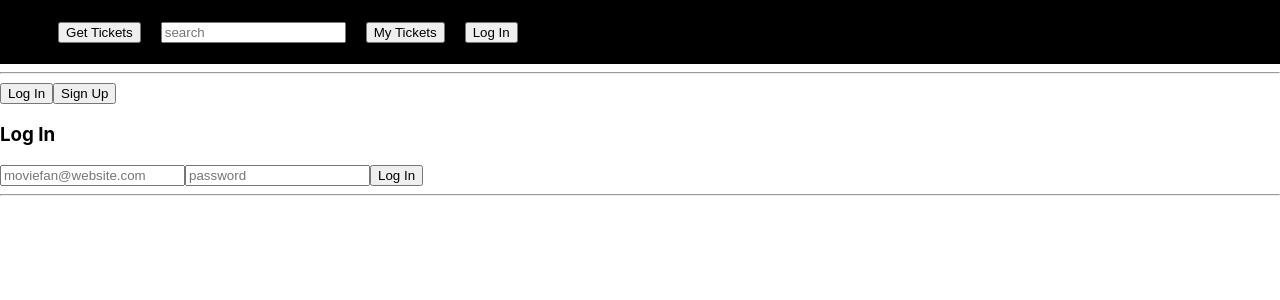
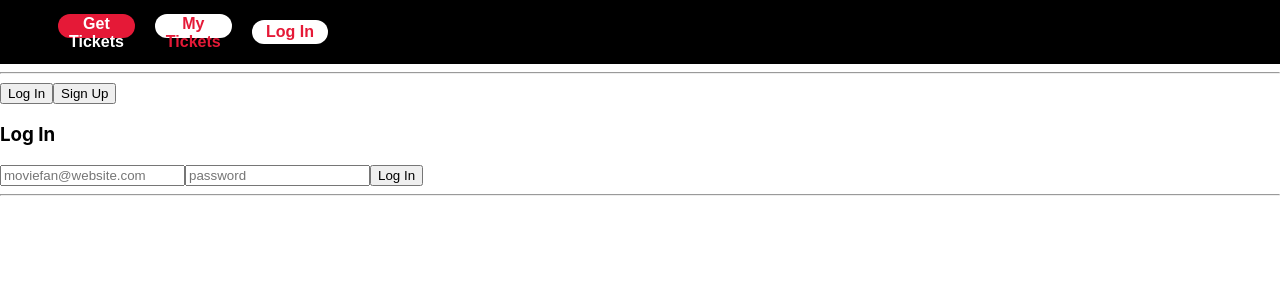
Before and after one commit to ItsAnyaS/Ticket-management-app, a React (Create React App) app in the folder client/: page /authenticate in a window 1280 px wide. Shown: the top 300 px of the page. Built offline with nearby package versions, Linux system fonts and the light colour scheme.

Commit message:
added styling fixes

```diff
--- a/client/src/App.css
+++ b/client/src/App.css
@@ -43,7 +43,7 @@ nav input {
 
   .nav-cta:hover {
     transform: scale(1.1);
-    transition: 100s;
+    transition: 100ms;
   }
 
 .movie-container {
@@ -66,5 +66,5 @@ nav input {
 
 .login:hover {
   transform: scale(1.1);
-  transition: 100s;
+  transition: 100ms;
 }
--- a/client/src/Navbar.js
+++ b/client/src/Navbar.js
@@ -1,4 +1,5 @@
 import { NavLink } from "react-router-dom"
+import './App.css'
 const Navbar = () => {
   return (
     <nav>
@@ -10,10 +11,9 @@ const Navbar = () => {
 )
 ======= */}
       <div>Logo</div>
-      <NavLink to='/search'> <button>Get Tickets</button></NavLink>
-      <input type='text' placeholder='search'/>
-      <NavLink to='/my_tickets'> <button>My Tickets</button></NavLink>
-      <NavLink to='/authenticate'> <button>Log In</button></NavLink>
+      <NavLink to='/search'> <button className="nav-cta">Get Tickets</button></NavLink>
+      <NavLink to='/my_tickets'> <button className="login">My Tickets</button></NavLink>
+      <NavLink to='/authenticate'> <button className="login">Log In</button></NavLink>
     </nav>
   )
 }
```
